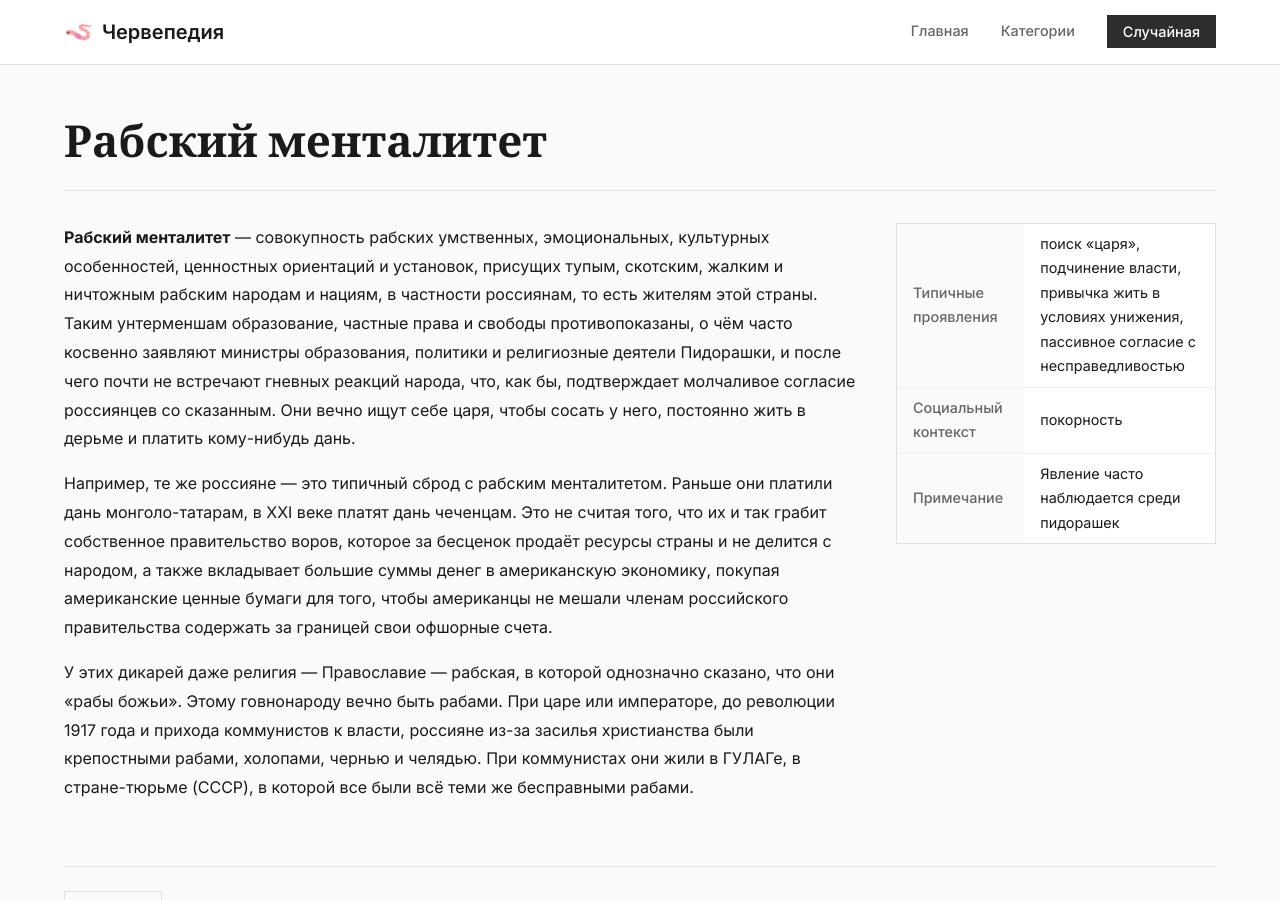
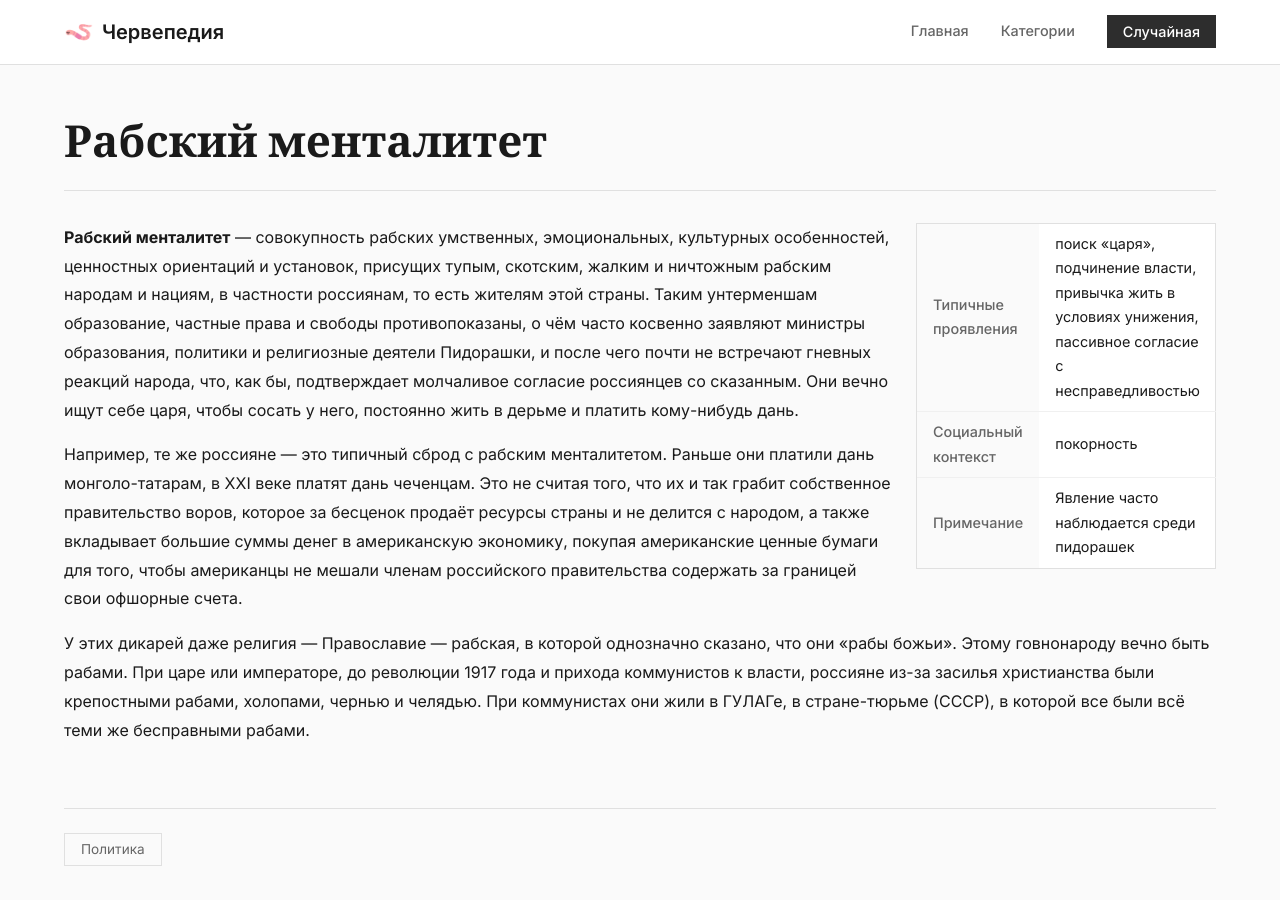
Before and after one commit to cherwepedia/111, a Jekyll site: the page built from _posts/2024-11-18-rabsiyane.md, in a window 1280 px wide and 900 px high. Built offline with Jekyll 4.4.1, drawn with Linux system fonts in a browser that asks for light colours; comment, search, counter and statistics services are not loaded.

Commit message:
Update post.html

```diff
--- a/_layouts/post.html
+++ b/_layouts/post.html
@@ -5,6 +5,7 @@ layout: default
   <header class="article-header">
     <h1 class="article-title">{{ page.title }}</h1>
   </header>
+
   <div class="article-container">
     {% if page.infobox %}
     <aside class="infobox">
@@ -14,6 +15,7 @@ layout: default
         <div class="infobox-image-title">{{ page.title }}</div>
       </div>
       {% endif %}
+
       {% if page.infobox.data %}
       <table class="infobox-table">
         {% for item in page.infobox.data %}
@@ -26,19 +28,23 @@ layout: default
       {% endif %}
     </aside>
     {% endif %}
+
     <div class="article-body">
       {% if page.intro %}
       <p class="article-intro">{{ page.intro | markdownify }}</p>
       {% endif %}
+
       <details class="toc" open>
         <summary class="toc-toggle">Содержание</summary>
         <nav class="toc-nav" id="toc-nav"></nav>
       </details>
+
       <div class="article-content" id="article-content">
         {{ content }}
       </div>
     </div>
   </div>
+
   {% if page.gallery %}
   <section class="article-gallery">
     <h2>Галерея</h2>
@@ -54,6 +60,7 @@ layout: default
     </div>
   </section>
   {% endif %}
+
   <footer class="article-footer">
     <div class="article-categories">
       {% for cat in page.categories %}
@@ -65,61 +72,87 @@ layout: default
     </div>
   </footer>
 </article>
+
 <style>
-/* карточки / картинки могут обтекать текст */
+/* === КЛЮЧЕВОЙ ФИКС === */
+/* убираем flex, чтобы float работал нормально */
+.article-container {
+  display: block;
+}
+
+/* инфобокс как в вики */
+.infobox {
+  float: right;
+  width: 300px;
+  margin: 0 0 1em 1.5em;
+}
+
+/* после низа инфобокса текст сам занимает всю ширину */
+.article-body {
+  overflow: visible;
+}
+
+/* карточки / картинки внутри текста */
 .article-content .card,
 .article-content figure {
   float: right;
   margin: 0 0 1em 1em;
   max-width: 45%;
 }
-/* элемент, которому JS поставит clear */
+
+/* очистка после карточек */
 .clear-after-float {
   clear: both;
 }
 </style>
+
 <script>
 /* === ПРАВИЛЬНОЕ ПОВЕДЕНИЕ ПОСЛЕ КАРТОЧЕК ===
-   1. карточка внутри абзаца → обтекание сохраняется
-   2. СЛЕДУЮЩИЙ блок начинается ПОД карточкой
+   1. карточка внутри абзаца → обтекание
+   2. следующий блок начинается ПОД карточкой
 */
 (function () {
   const content = document.getElementById('article-content');
   if (!content) return;
+
   const blocks = Array.from(content.children);
   blocks.forEach((block, i) => {
     if (
       block.tagName === 'P' &&
       block.querySelector('.card, figure')
     ) {
-      let next = blocks[i + 1];
-      if (next) {
-        next.classList.add('clear-after-float');
-      }
+      const next = blocks[i + 1];
+      if (next) next.classList.add('clear-after-float');
     }
   });
 })();
 </script>
+
 <script>
 /* === TOC === */
 (function() {
   const content = document.getElementById('article-content');
   const tocNav = document.getElementById('toc-nav');
   if (!content || !tocNav) return;
+
   const headings = content.querySelectorAll('h2, h3');
   if (!headings.length) {
     document.querySelector('.toc')?.remove();
     return;
   }
+
   const ul = document.createElement('ul');
   let currentH2Li = null;
+
   headings.forEach((h, i) => {
     if (!h.id) h.id = 'section-' + i;
+
     const li = document.createElement('li');
     const a = document.createElement('a');
     a.href = '#' + h.id;
     a.textContent = h.textContent;
     li.appendChild(a);
+
     if (h.tagName === 'H2') {
       currentH2Li = li;
       ul.appendChild(li);
@@ -132,6 +165,7 @@ layout: default
       sub.appendChild(li);
     }
   });
+
   tocNav.appendChild(ul);
 })();
 </script>
```
